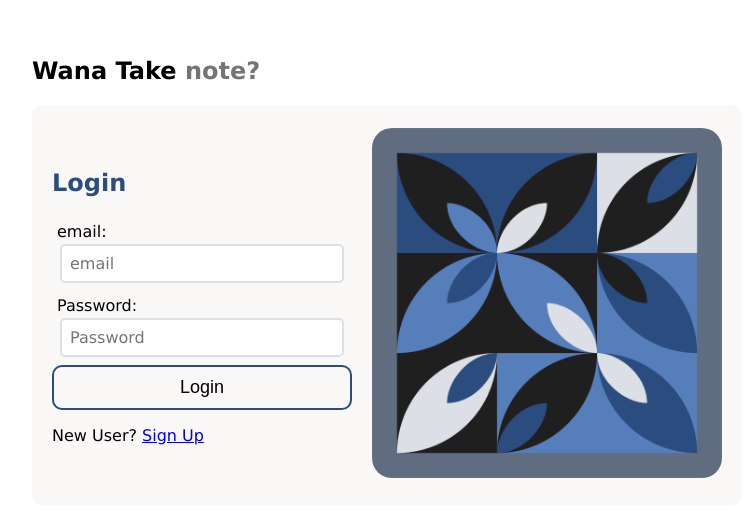
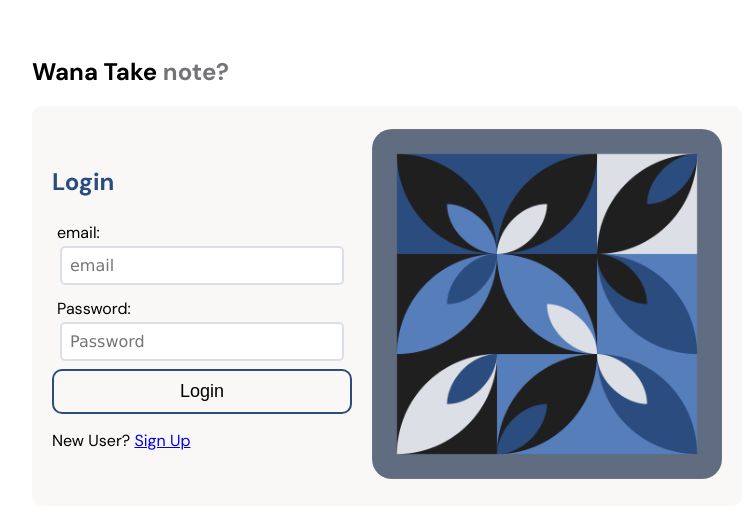
Before and after one commit to tj330/note-book, a React (Vite) app in the folder frontend/: page /login in a window 1280 px wide. Shown: the part 129-646 px from the top of the page, without its empty margins (253-1006 px from the left). Built offline with nearby package versions, Linux system fonts and the light colour scheme.

Commit message:
ui change

```diff
--- a/frontend/src/index.css
+++ b/frontend/src/index.css
@@ -7,7 +7,7 @@
   --border:#737477;
 }
 body{
-  font-family: Verdana, Geneva, Tahoma, sans-serif;
+  font-family: "DM Sans", sans-serif;
   margin: 0;
   padding: 0;
 }
```
Also changed, not shown: 2 other files (tests, documents, lock files or other folders).
